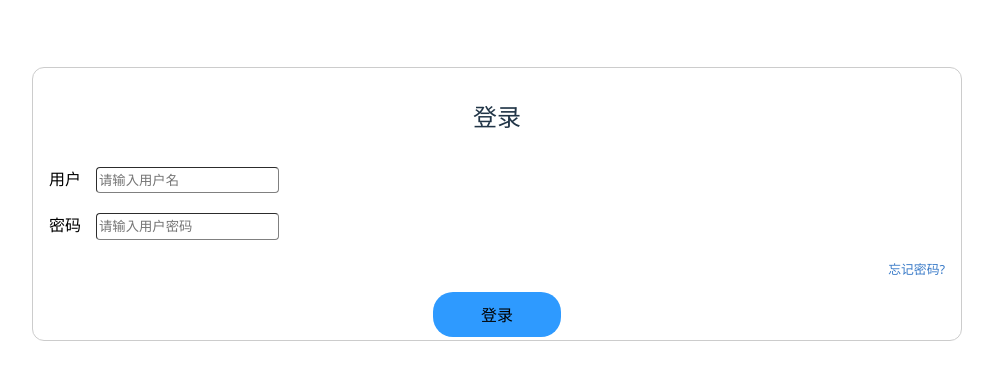
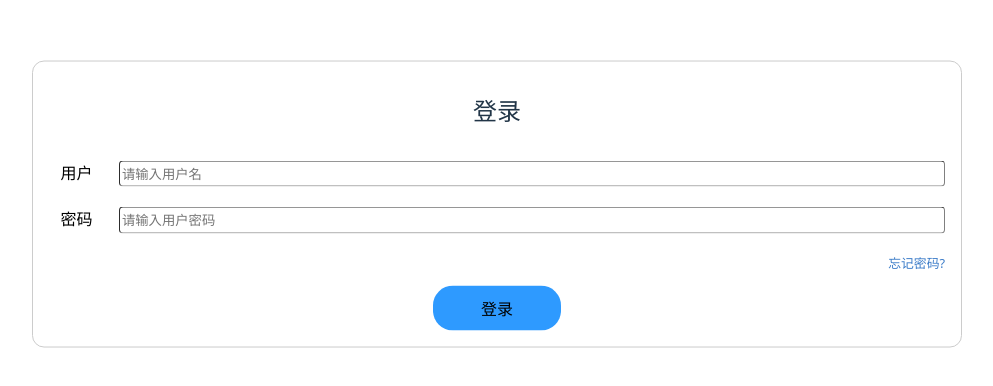
Before and after one commit to Mun1996/jnh-fe, a React (Vite) app: page /login in a window 1280 px wide. Shown: the part 196-582 px from the top of the page, without its empty margins (143-1136 px from the left). Built offline with nearby package versions, Linux system fonts and the light colour scheme.

Commit message:
修改login page 按钮超出问题

```diff
--- a/src/pages/Login/Login.jsx
+++ b/src/pages/Login/Login.jsx
@@ -25,7 +25,7 @@ function Login() {
             placeholder="请输入用户密码"  // 初始提示文字
           />
         </div>
-      <p className={styles.forgetpsw}>忘记密码?</p>
+        <p className={styles.forgetpsw}>忘记密码?</p>
         <button className={styles.loginEnter}>登录</button>
     </div>
   );
--- a/src/pages/Login/Login.module.css
+++ b/src/pages/Login/Login.module.css
@@ -11,7 +11,6 @@
 
 .testStyle{
   padding: 1rem;
-  height: 30%;
   border: 1px solid #ccc;
   border-radius:12px;
 }
@@ -32,6 +31,7 @@
 .inputLabel {
   color:black;
   margin-right:15px;
+  width: 60px;
 }
 
 .username,
@@ -43,6 +43,7 @@
   background-color:white;
   height:1.4rem;
   color:black;
+  width: 100%;
 }
 
 .loginPsw {
```
